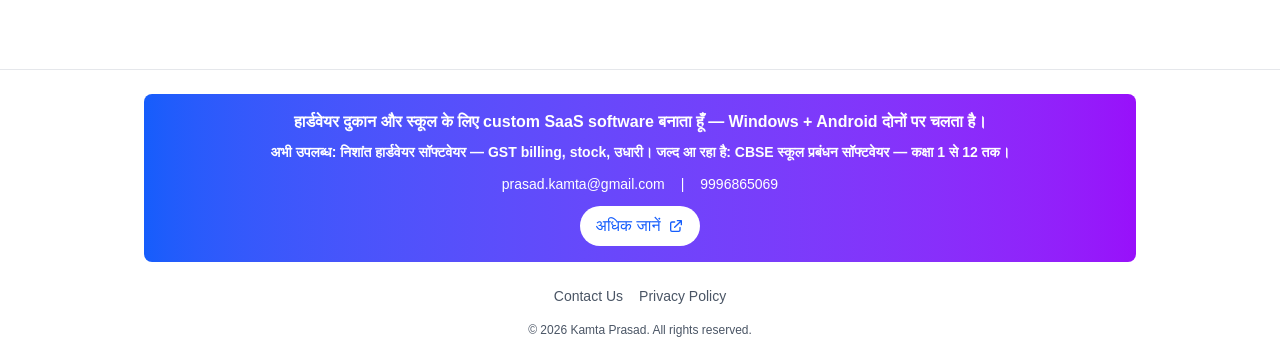
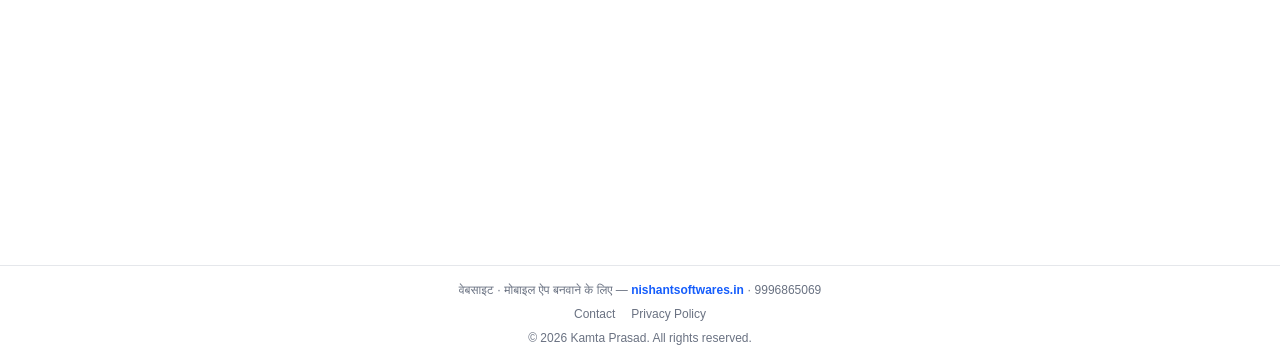
Before and after one commit to kp1153/hamaramorcha, a Next.js app: page / in a window 1280 px wide. Shown: the part 438-797 px from the top of the page. Built offline with nearby package versions, Linux system fonts and the light colour scheme; no server answers.

Commit message:
force deploy

```diff
--- a/components/Footer.js
+++ b/components/Footer.js
@@ -3,47 +3,19 @@ import Link from "next/link";
 const Footer = () => {
   return (
     <footer className="w-full border-t border-gray-200 bg-white mt-8">
-      <div className="max-w-5xl mx-auto px-4 py-6 text-center">
-        <div className="bg-gradient-to-r from-blue-600 to-purple-600 rounded-lg p-4 mb-6">
-          <h4 className="font-semibold mb-2 text-white">
-            हार्डवेयर दुकान और स्कूल के लिए custom SaaS software बनाता हूँ — Windows + Android दोनों पर चलता है।
-          </h4>
-          <p className="text-sm mb-3 text-white">
-            <strong>
-              अभी उपलब्ध: निशांत हार्डवेयर सॉफ्टवेयर — GST billing, stock, उधारी। जल्द आ रहा है: CBSE स्कूल प्रबंधन सॉफ्टवेयर — कक्षा 1 से 12 तक।
-            </strong>
-          </p>
-          <div className="flex flex-col sm:flex-row justify-center items-center gap-4 text-sm text-white mb-3">
-            <div className="flex flex-col sm:flex-row items-center gap-2 sm:gap-4">
-              <span>prasad.kamta@gmail.com</span>
-              <span className="hidden sm:inline">|</span>
-              <a href="https://wa.me/919996865069" target="_blank" rel="noopener noreferrer" className="hover:underline">
-                9996865069
-              </a>
-            </div>
-          </div>
-          <div>
-            <a href="https://www.web-developer-kp.com/" target="_blank" rel="noopener noreferrer" className="inline-flex items-center gap-2 bg-white text-blue-600 px-4 py-2 rounded-full font-medium hover:bg-gray-100 transition-colors">
-              अधिक जानें
-              <svg className="w-4 h-4" fill="none" stroke="currentColor" viewBox="0 0 24 24">
-                <path strokeLinecap="round" strokeLinejoin="round" strokeWidth={2} d="M10 6H6a2 2 0 00-2 2v10a2 2 0 002 2h10a2 2 0 002-2v-4M14 4h6m0 0v6m0-6L10 14" />
-              </svg>
-            </a>
-          </div>
+      <div className="max-w-5xl mx-auto px-4 py-4 text-center text-xs text-gray-500 space-y-2">
+        <p>
+          वेबसाइट · मोबाइल ऐप बनवाने के लिए —{" "}
+          <a href="https://www.nishantsoftwares.in" target="_blank" rel="noopener noreferrer" className="text-blue-600 hover:underline font-semibold">
+            nishantsoftwares.in
+          </a>{" "}
+          · <a href="https://wa.me/919996865069" target="_blank" rel="noopener noreferrer" className="hover:underline">9996865069</a>
+        </p>
+        <div className="flex justify-center gap-4">
+          <Link href="/contact" className="hover:text-blue-600">Contact</Link>
+          <Link href="/privacy-policy" className="hover:text-blue-600">Privacy Policy</Link>
         </div>
-
-        <div className="flex justify-center gap-4 mb-4">
-          <Link href="/contact" className="text-sm text-gray-600 hover:text-blue-600 transition-colors">
-            Contact Us
-          </Link>
-          <Link href="/privacy-policy" className="text-sm text-gray-600 hover:text-blue-600 transition-colors">
-            Privacy Policy
-          </Link>
-        </div>
-
-        <p className="text-xs text-gray-600">
-          © {new Date().getFullYear()} Kamta Prasad. All rights reserved.
-        </p>
+        <p>© {new Date().getFullYear()} Kamta Prasad. All rights reserved.</p>
       </div>
     </footer>
   );
```
